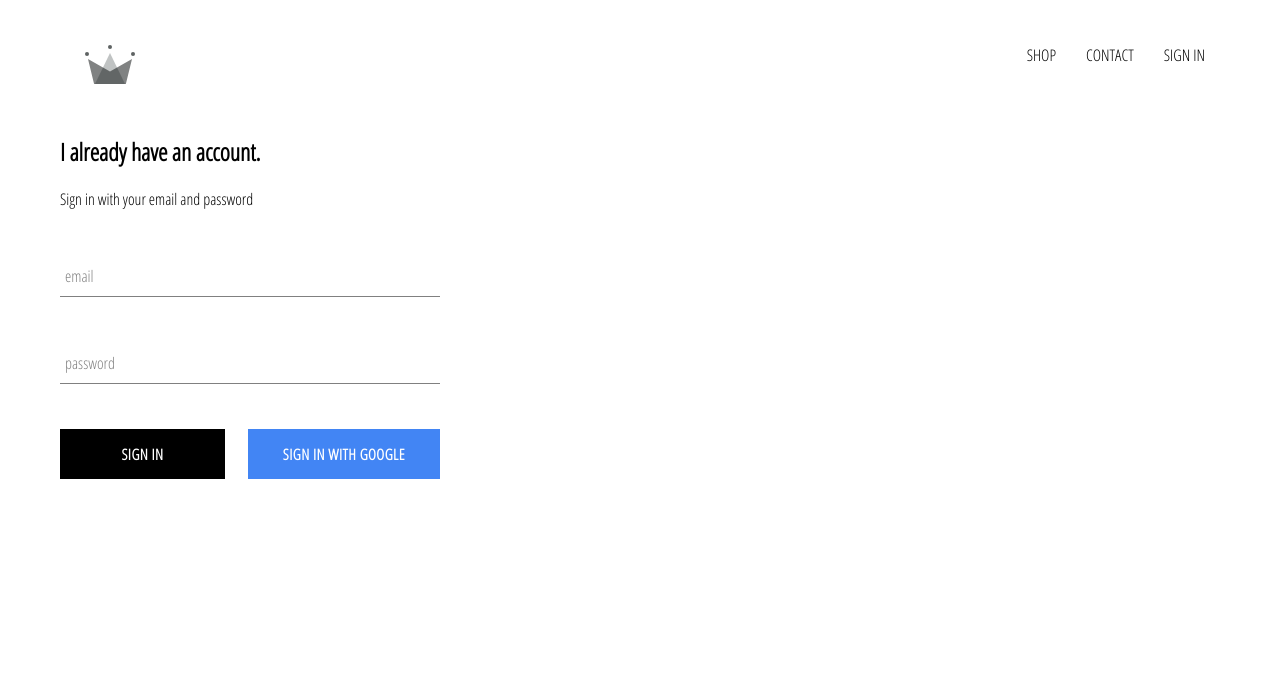
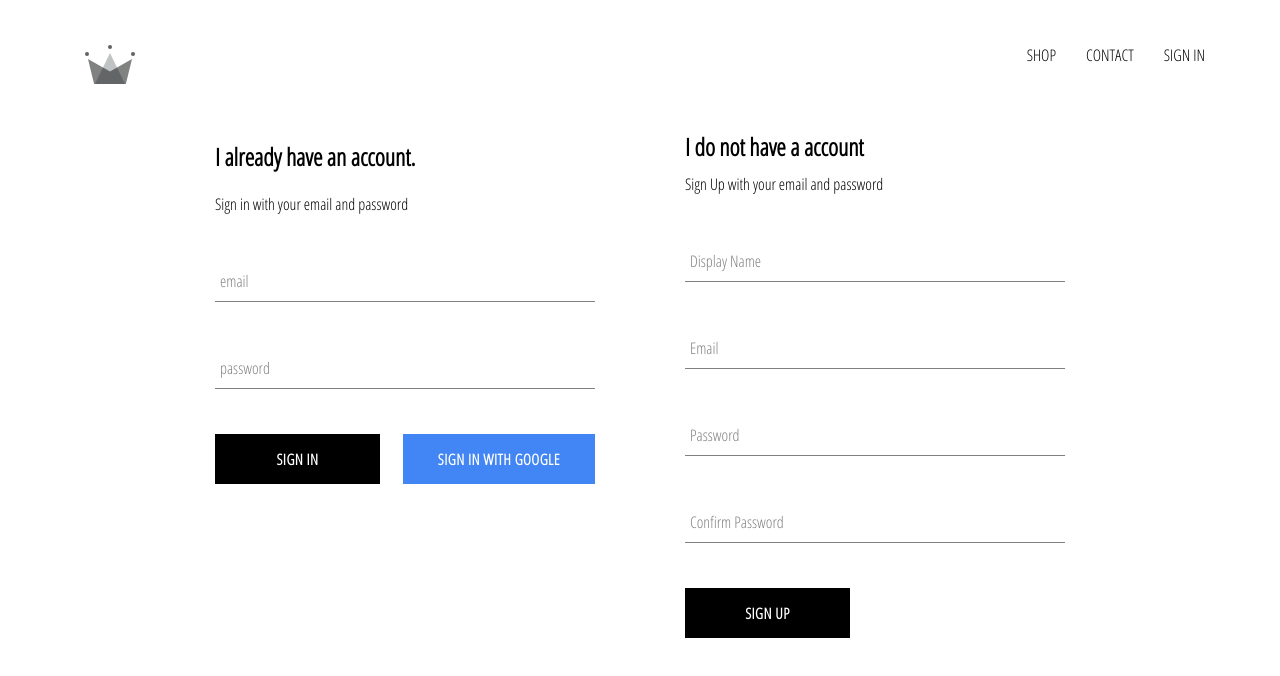
Before and after one commit to timusumit/crwn-clothing, a React (Create React App) app: page /signin in a window 1280 px wide. Shown: the top 676 px of the page. Built offline with nearby package versions, Linux system fonts and the light colour scheme; no server answers.

Commit message:
user sign in with email done

```diff
--- a/src/App.js
+++ b/src/App.js
@@ -5,7 +5,8 @@
 import ShopPage from '../src/pages/shop/shop.component';
 import Header from './components/header/header.component';
 import SignInAndSignUp from './pages/sign-in-and-sign-up/sign-in-and-sign-up.component';
-import {auth} from './firebase/firebase.util.js';
+import {auth, createUserProfileDocument} from './firebase/firebase.util.js';
+
 
 
 
@@ -19,11 +20,21 @@
   unsubscribeFromAuth =null
 
   componentDidMount(){
-   this.unsubscribeFromAuth= auth.onAuthStateChanged(user=>{
-      this.setState({
-        currentUser:user
-      });
-      console.log(user);
+   this.unsubscribeFromAuth= auth.onAuthStateChanged(async userAuth=>{
+     if(userAuth){
+       const userRef = await createUserProfileDocument(userAuth);
+       userRef.onSnapshot(snapShot=>{
+         this.setState({
+           currentUser:{
+             id:snapShot.id,
+             ...snapShot.data()
+           }
+         });
+         console.log(this.state);
+       });
+
+     }
+     this.setState({currentUser:userAuth});
     });
 
   }
--- /dev/null
+++ b/src/components/sign-up/sign-up.component.jsx
@@ -0,0 +1,94 @@
+import React from 'react';
+import './sign-up.styles.scss';
+import FormInput from '../form-input/form-input.component';
+import CustomButton from '../custom-button/custom-button.component';
+import {auth, createUserProfileDocument} from '../../firebase/firebase.util.js';
+
+class SignUp extends React.Component{
+    constructor(){
+        super();
+        this.state= {
+            displayName:'',
+            email:'',
+            password:'',
+            confirmPassword:''
+        }
+    }
+
+    handleSubmit = async event =>{
+        event.preventDefault();
+        const {displayName, email, password, confirmPassword}= this.state;
+        if(password!==confirmPassword){
+            alert("password dont match");
+            return;
+        }
+        try{
+            const {user} = await auth.createUserWithEmailAndPassword(email,password);
+            createUserProfileDocument(user, {displayName});
+            await createUserProfileDocument(user, {displayName});
+            this.setState({
+                displayName:'',
+                email:'',
+                password:'',
+                confirmPassword:''
+            });
+
+        }catch (error){
+               console.error(error);
+        }
+    };
+
+    handleChange= event =>{
+        const {name, value} = event.target;
+        this.setState({[name]:value});
+    };
+
+    render(){
+        const {displayName, email, password, confirmPassword}= this.state;
+        return(
+          <div className="sign-up">
+              <h2 className="title">I do not have a account</h2>
+              <span>Sign Up with your email and password</span>
+              <form className='sign-up-form' onSubmit={this.handleSubmit}>
+                <FormInput
+                  type='text'
+                  name='displayName'
+                  value={displayName}
+                  onChange={this.handleChange}
+                  label='Display Name'
+                  required
+                  />
+
+                <FormInput
+                  type='email'
+                  name='email'
+                  value={email}
+                  onChange={this.handleChange}
+                  label='Email'
+                  required
+                  />
+
+                <FormInput
+                  type='password'
+                  name='password'
+                  value={password}
+                  onChange={this.handleChange}
+                  label='Password'
+                  required
+                  />
+
+                <FormInput
+                  type='password'
+                  name='confirmPassword'
+                  value={confirmPassword}
+                  onChange={this.handleChange}
+                  label='Confirm Password'
+                  required
+                  />
+                  <CustomButton type='submit'>Sign Up</CustomButton>
+              </form>
+          </div>
+        );
+    }
+}
+export default SignUp;
--- /dev/null
+++ b/src/components/sign-up/sign-up.styles.scss
@@ -0,0 +1,11 @@
+.sign-up{
+display:flex;
+flex-direction: column;
+width:380px;
+
+    .title{
+        margin:10px 0;
+    }
+
+
+}
--- a/src/firebase/firebase.util.js
+++ b/src/firebase/firebase.util.js
@@ -13,6 +13,28 @@
     measurementId: "G-8NLNRJWPPN"
   };
 
+
+  export const createUserProfileDocument = async(userAuth, additionalData) =>{
+    if(!userAuth) return;
+    const userRef = firestore.doc(`users/${userAuth.uid}`)
+    const snapShot = await userRef.get();
+    if(!snapShot.exists){
+      const {displayName, email}= userAuth;
+      const createdAt = new Date();
+      try{
+        await userRef.set({
+          displayName,
+          email,
+          createdAt,
+          ...additionalData
+
+        })
+      }catch(error){
+        console.log('error creating user', error.message);
+      }
+    }
+    return userRef;
+  }
   firebase.initializeApp(config);
   export const auth = firebase.auth();
   export const firestore = firebase.firestore();
--- a/src/pages/sign-in-and-sign-up/sign-in-and-sign-up.component.jsx
+++ b/src/pages/sign-in-and-sign-up/sign-in-and-sign-up.component.jsx
@@ -1,9 +1,13 @@
 import React from 'react';
 import SignIn from '../../components/sign-in/sign-in.component';
+import SignUp from '../../components/sign-up/sign-up.component';
 import './sign-in-and-sign-up.styles.scss';
 
 const SignInAndSingUpPage = () =>(
-    <div className='sign-in-and-sign-up'><SignIn/></div>
+    <div className='sign-in-and-sign-up'>
+        <SignIn/>
+        <SignUp/>
+    </div>
 
 )
 export default SignInAndSingUpPage;
--- a/src/pages/sign-in-and-sign-up/sign-in-and-sign-up.styles.scss
+++ b/src/pages/sign-in-and-sign-up/sign-in-and-sign-up.styles.scss
@@ -0,0 +1,6 @@
+.sign-in-and-sign-up{
+    width: 850px;
+    display: flex;
+    justify-content: space-between;
+    margin:30px auto;
+}
```
